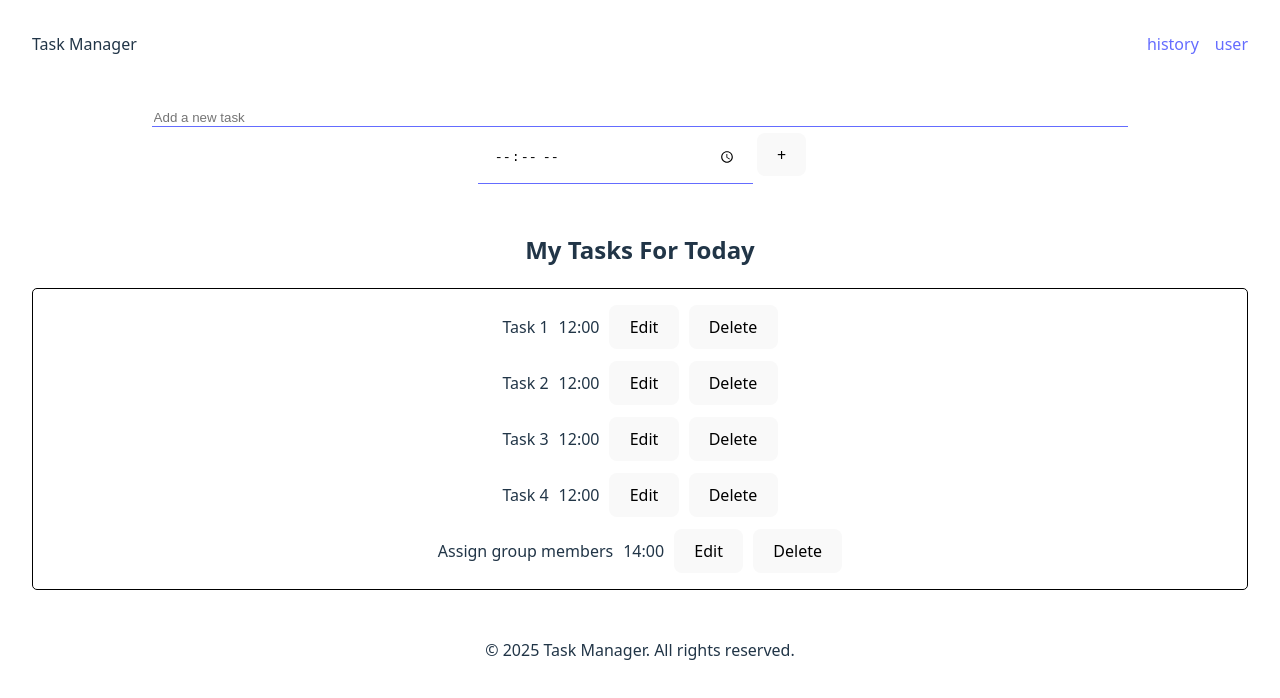
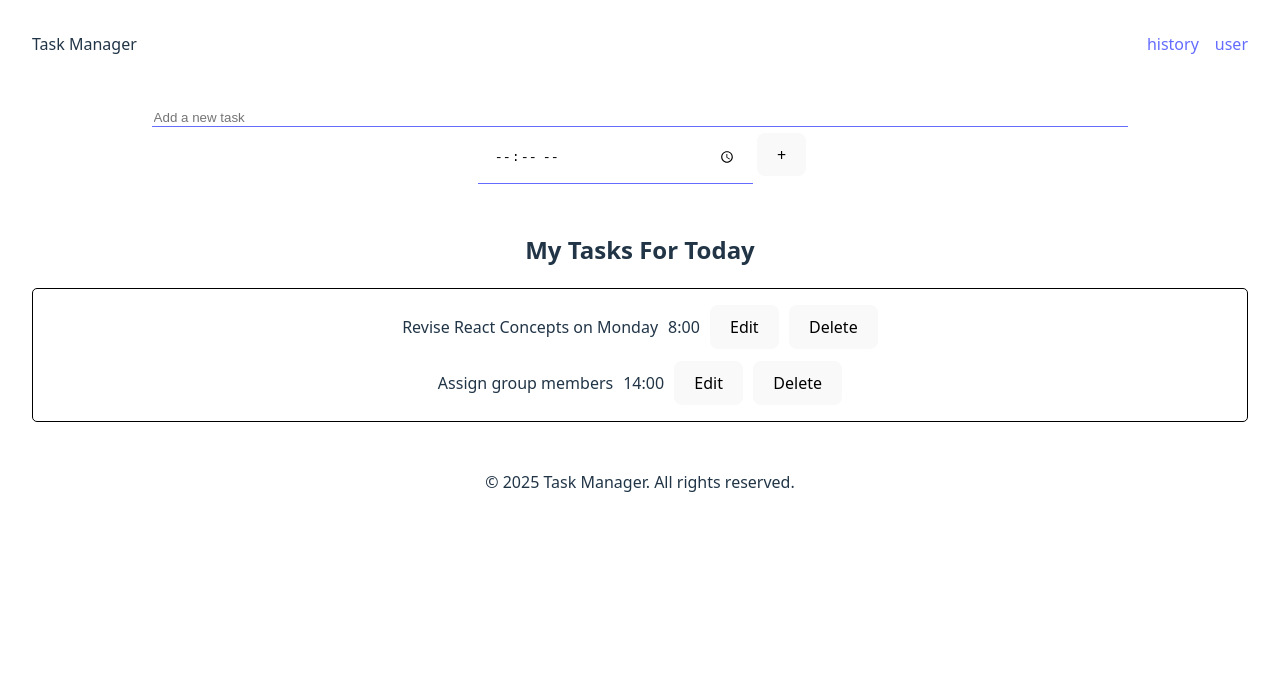
Before and after one commit to mutuajoseph/My-Tasks, a React (Vite) app: page / in a window 1280 px wide. Shown: the top 698 px of the page. Built offline with nearby package versions, Linux system fonts and the light colour scheme; data requests are answered from the project's data file.

Commit message:
feat: implement task deletion and editing functionality with state updates

```diff
--- a/src/App.jsx
+++ b/src/App.jsx
@@ -71,7 +71,7 @@ function App() {
   const handleTaskDelete = (task) => {
     // Implement delete task functionality
     if (task.id) {
-      deleteTask(task.id).then((res) => {
+      deleteTask(task).then((res) => {
         console.log("Task being deleted", res)
       }).catch((err) => {
         console.log("Error deleting task", err)
@@ -80,13 +80,31 @@ function App() {
   };
 
   const confirmDeleteTask = () => {
-    handleTaskDelete(currentTask);
+    handleTaskDelete(currentTask)
     setIsDeleteModalOpen(false);
+
+    setMyTasks((prevTasks) => prevTasks.filter((task) => task.id !== currentTask.id));
     setCurrentTask(null);
+
   }
 
   const handleSaveEdit = () => {
+    const taskUpdate = {
+      ...currentTask,
+      title: editTitle,
+      time: editTime,
+      status: editStatus,
+    }
 
+    handleTaskEdit(taskUpdate)
+    setIsEditModalOpen(false);
+    setMyTasks((prevTasks) =>
+      prevTasks.map((task) => (task.id === currentTask.id ? taskUpdate : task))
+    );
+    setEditTitle("");
+    setEditTime("");
+    setEditStatus("pending");
+    setCurrentTask(null);
   }
 
   return (
--- a/src/api/index.js
+++ b/src/api/index.js
@@ -63,6 +63,7 @@ export const editTask = async (task) => {
 
 
 export const deleteTask = async (task) => {
+    console.log("Task being deleted", task)
     try {
         const response = await fetch(`${BASE_URL}/tasks/${task.id}`, {
             method: "DELETE",
--- a/tasks.json
+++ b/tasks.json
@@ -1,28 +1,10 @@
 {
   "tasks": [
     {
-      "id": 1,
-      "title": "Task 1",
-      "time": "12:00",
+      "id": 2,
+      "title": "Revise React Concepts on Monday",
+      "time": "8:00",
       "status": "pending"
-    },
-    {
-      "id": 2,
-      "title": "Task 2",
-      "time": "12:00",
-      "status": "pending"
-    },
-    {
-      "id": 3,
-      "title": "Task 3",
-      "time": "12:00",
-      "status": "pending"
-    },
-    {
-      "id": 4,
-      "title": "Task 4",
-      "time": "12:00",
-      "status": "Completed"
     },
     {
       "id": 5,
```
